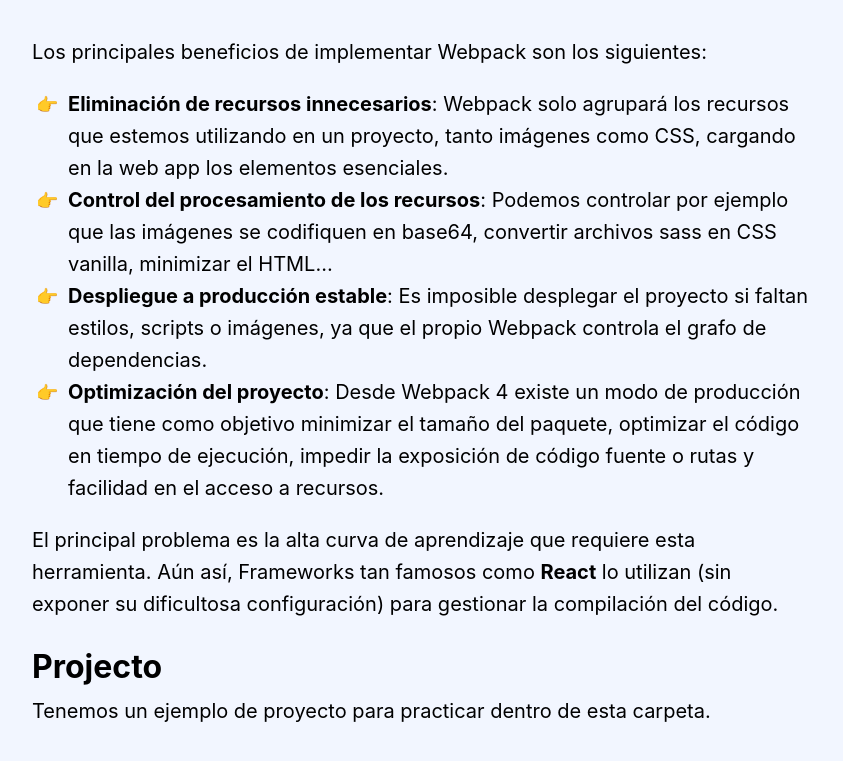
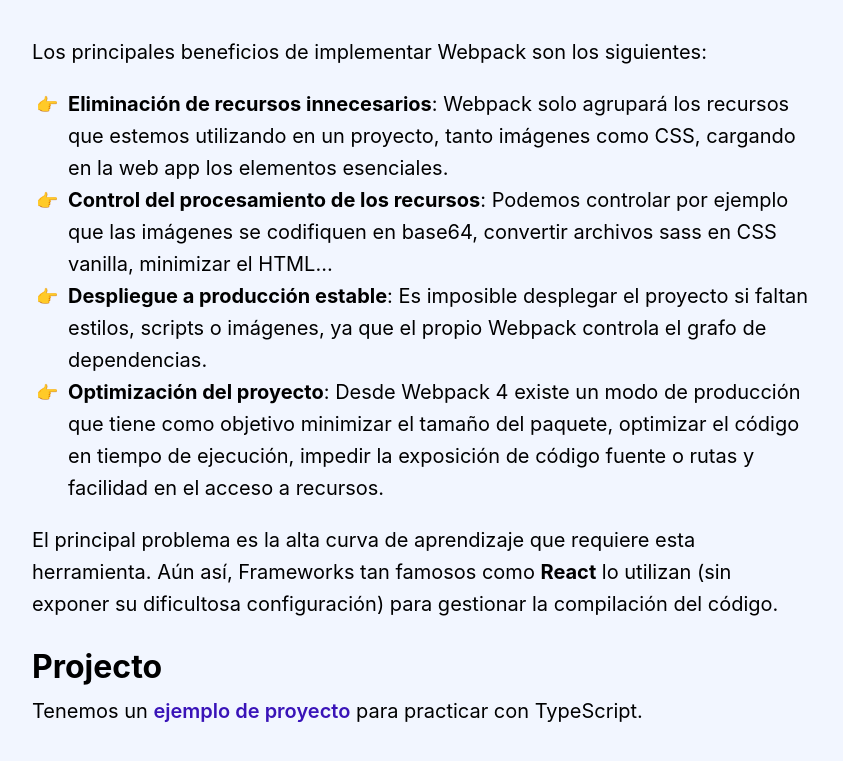
Before and after one commit to lucferbux/Javascript-Course, a plain HTML site: page typescript/3_entorno/index.html in a window 1280 px wide. Shown: the part 1754-2515 px from the top of the page, without its empty margins (218-1061 px from the left). Drawn offline with nearby package versions, Linux system fonts and the light colour scheme.

Commit message:
⚡️ Updated Typescript

```diff
--- a/typescript/3_entorno/index.html
+++ b/typescript/3_entorno/index.html
@@ -48,8 +48,7 @@
 </ul>
 <p>El principal problema es la alta curva de aprendizaje que requiere esta herramienta. Aún así, Frameworks tan famosos como <strong>React</strong> lo utilizan (sin exponer su dificultosa configuración) para gestionar la compilación del código.</p>
 <h2 id="projecto">Projecto</h2>
-<p>Tenemos un ejemplo de proyecto para practicar dentro de esta carpeta.</p>
-
+<p>Tenemos un <a href="https://github.com/lucferbux/TypescriptWeatherExample">ejemplo de proyecto</a> para practicar con TypeScript.</p>
 
         </div>
     </div>
```
Also changed, not shown: typescript/3_entorno/README.md.
